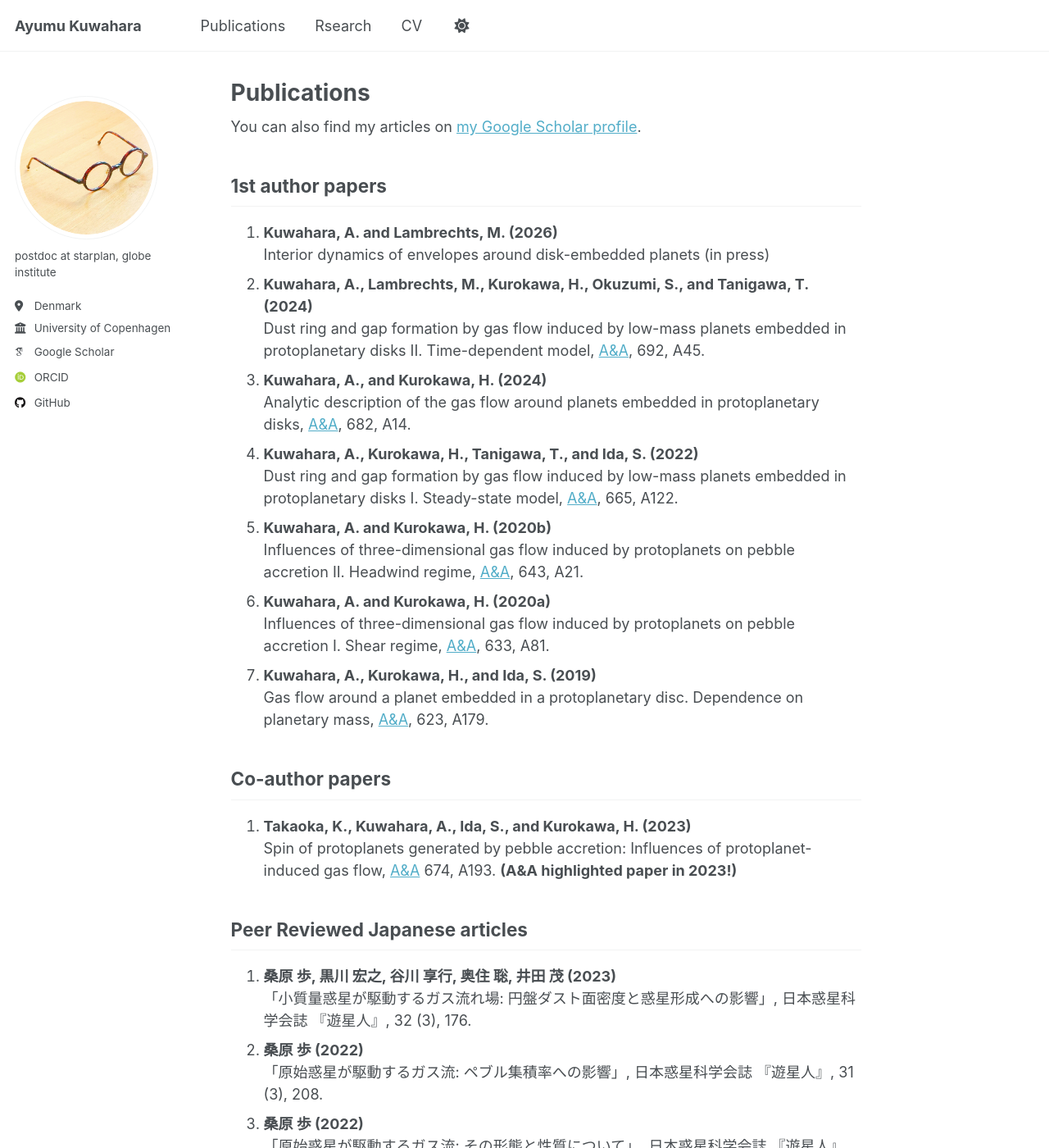
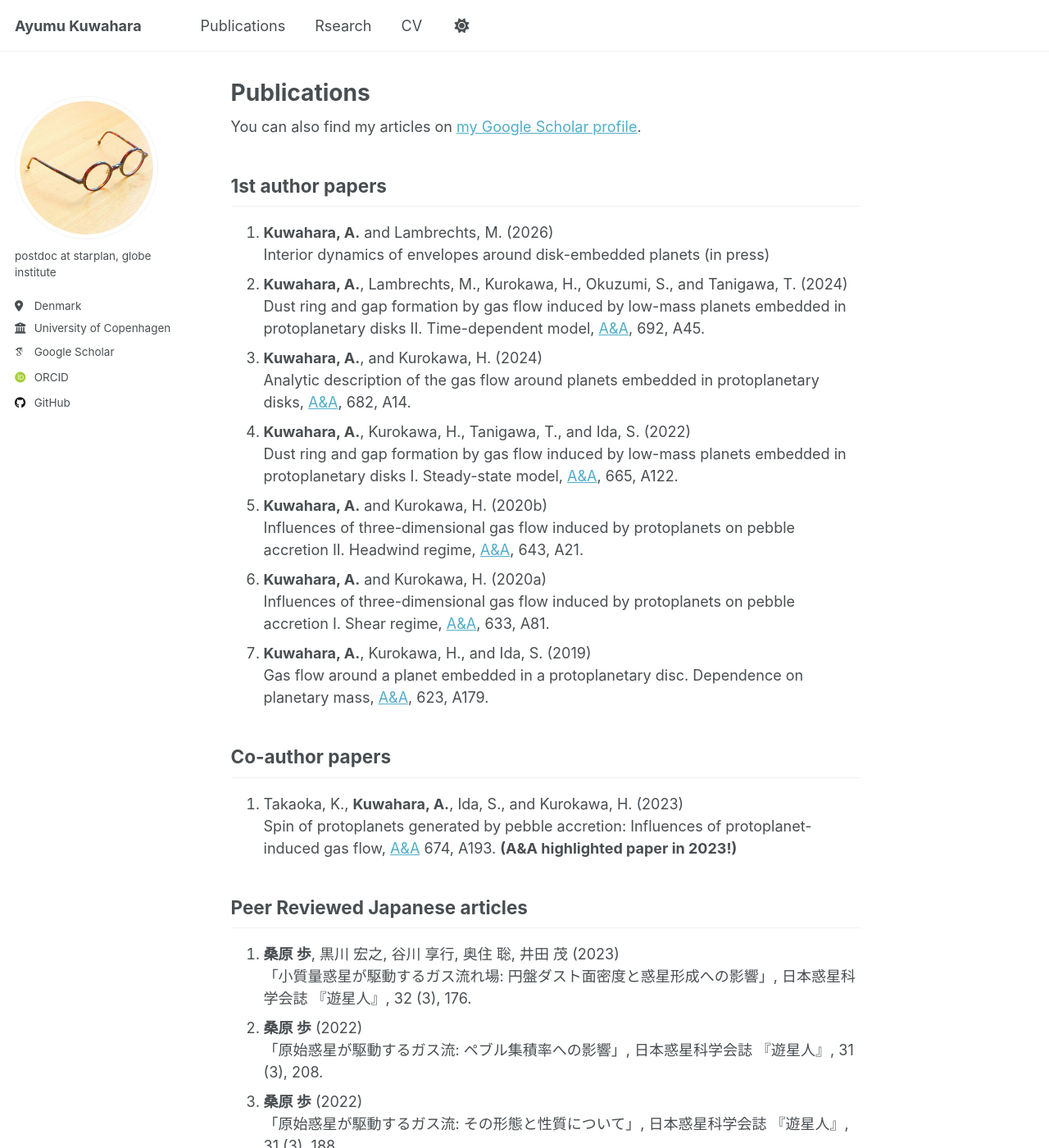
Before and after one commit to AyumuKuwahara/ayumukuwahara.github.io, a Jekyll site: the page built from _pages/publications.html, in a window 1280 px wide and 1400 px high. Shown: the whole window at 82% size. Built offline with Jekyll 4.4.1, drawn with Linux system fonts in a browser that asks for light colours; some web fonts are replaced; part of the change alters nothing that is shown.

```diff
--- a/_pages/publications.html
+++ b/_pages/publications.html
@@ -11,30 +11,30 @@ author_profile: true
 <h2>1st author papers</h2>
 
 <ol>
-  <li><b>Kuwahara, A. and Lambrechts, M. (2026)</b><br>
+  <li><b>Kuwahara, A.</b> and Lambrechts, M. (2026)<br>
     Interior dynamics of envelopes around disk-embedded planets (in press)
   </li>
-  <li><b>Kuwahara, A., Lambrechts, M., Kurokawa, H., Okuzumi, S., and Tanigawa, T. (2024)</b><br>
+  <li><b>Kuwahara, A.</b>, Lambrechts, M., Kurokawa, H., Okuzumi, S., and Tanigawa, T. (2024)<br>
     Dust ring and gap formation by gas flow induced by low-mass planets embedded in protoplanetary disks II. Time-dependent model,
     <a href="https://doi.org/10.1051/0004-6361/202451159">A&A</a>, 692, A45.
   </li>
-  <li><b>Kuwahara, A., and Kurokawa, H. (2024)</b><br>
+  <li><b>Kuwahara, A.</b>, and Kurokawa, H. (2024)<br>
     Analytic description of the gas flow around planets embedded in protoplanetary disks,
     <a href="https://doi.org/10.1051/0004-6361/202347530">A&A</a>, 682, A14.
   </li>
-  <li><b>Kuwahara, A., Kurokawa, H., Tanigawa, T., and Ida, S. (2022)</b><br>
+  <li><b>Kuwahara, A.</b>, Kurokawa, H., Tanigawa, T., and Ida, S. (2022)<br>
     Dust ring and gap formation by gas flow induced by low-mass planets embedded in protoplanetary disks I. Steady-state model,
     <a href="https://doi.org/10.1051/0004-6361/202243849">A&A</a>, 665, A122.
   </li>
-  <li><b>Kuwahara, A. and Kurokawa, H. (2020b)</b><br>
+  <li><b>Kuwahara, A.</b> and Kurokawa, H. (2020b)<br>
     Influences of three-dimensional gas flow induced by protoplanets on pebble accretion II. Headwind regime,
     <a href="https://doi.org/10.1051/0004-6361/202039153">A&A</a>, 643, A21.
   </li>
-  <li><b>Kuwahara, A. and Kurokawa, H. (2020a)</b><br>
+  <li><b>Kuwahara, A.</b> and Kurokawa, H. (2020a)<br>
     Influences of three-dimensional gas flow induced by protoplanets on pebble accretion I. Shear regime,
     <a href="https://doi.org/10.1051/0004-6361/201936842">A&A</a>, 633, A81.
   </li>
-  <li><b>Kuwahara, A., Kurokawa, H., and Ida, S. (2019)</b><br>
+  <li><b>Kuwahara, A.</b>, Kurokawa, H., and Ida, S. (2019)<br>
     Gas flow around a planet embedded in a protoplanetary disc. Dependence on planetary mass,
     <a href="https://doi.org/10.1051/0004-6361/201833997">A&A</a>, 623, A179.
   </li>
@@ -43,7 +43,7 @@ author_profile: true
 <h2>Co-author papers</h2>
 
 <ol>
-  <li><b>Takaoka, K., Kuwahara, A., Ida, S., and Kurokawa, H. (2023)</b><br>
+  <li>Takaoka, K., <b>Kuwahara, A.</b>, Ida, S., and Kurokawa, H. (2023)<br>
     Spin of protoplanets generated by pebble accretion:
     Influences of protoplanet-induced gas flow,
     <a href="https://doi.org/10.1051/0004-6361/202345915">A&A</a> 674, A193.
@@ -54,11 +54,11 @@ author_profile: true
 <h2>Peer Reviewed Japanese articles</h2>
 
 <ol>
-  <li><b>桑原 歩, 黒川 宏之, 谷川 享行, 奥住 聡, 井田 茂 (2023)</b><br>
+  <li><b>桑原 歩</b>, 黒川 宏之, 谷川 享行, 奥住 聡, 井田 茂 (2023)<br>
     「小質量惑星が駆動するガス流れ場: 円盤ダスト面密度と惑星形成への影響」, 日本惑星科学会誌 『遊星人』, 32 (3), 176.</li>
-  <li><b>桑原 歩 (2022)</b><br>
+  <li><b>桑原 歩</b> (2022)<br>
     「原始惑星が駆動するガス流: ペブル集積率への影響」, 日本惑星科学会誌 『遊星人』, 31 (3), 208.</li>
-  <li><b>桑原 歩 (2022)</b><br>
+  <li><b>桑原 歩</b> (2022)<br>
     「原始惑星が駆動するガス流: その形態と性質について」, 日本惑星科学会誌 『遊星人』, 31 (3), 188.</li>
 </ol>
 
```
